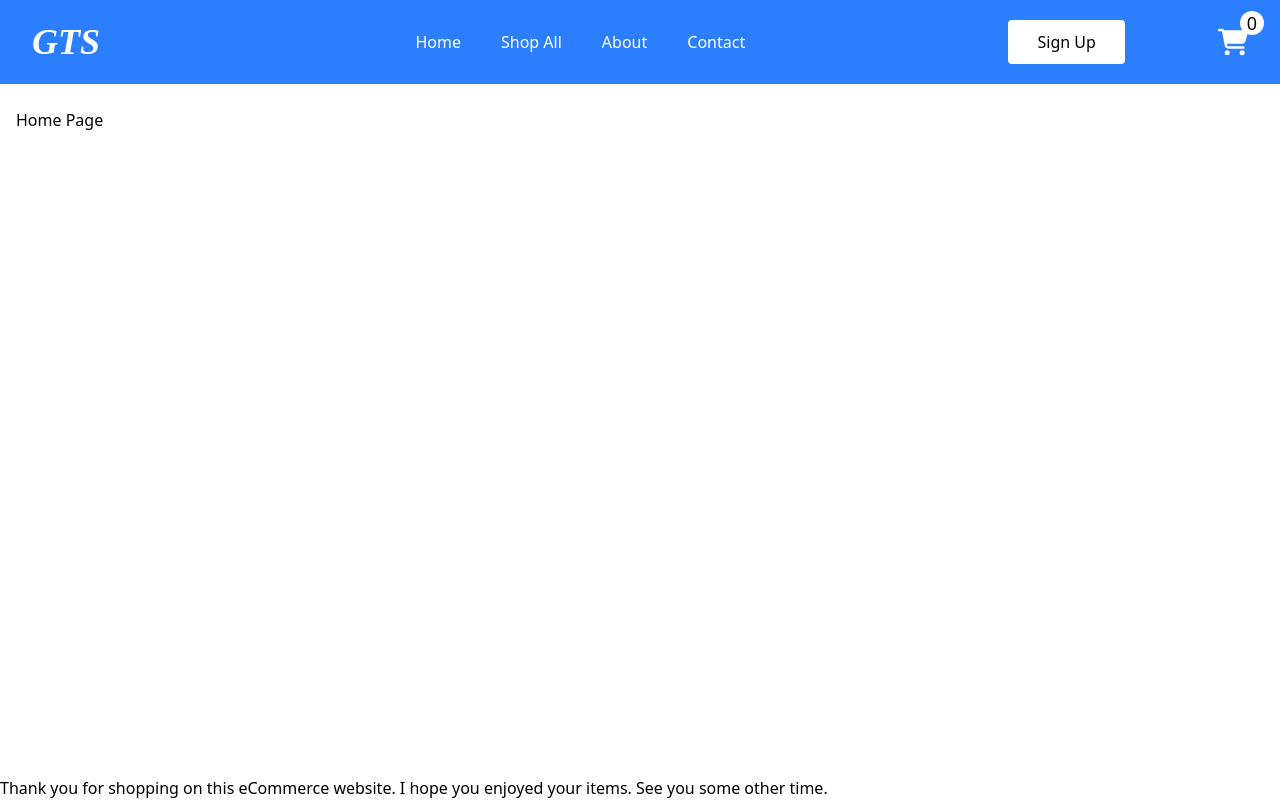
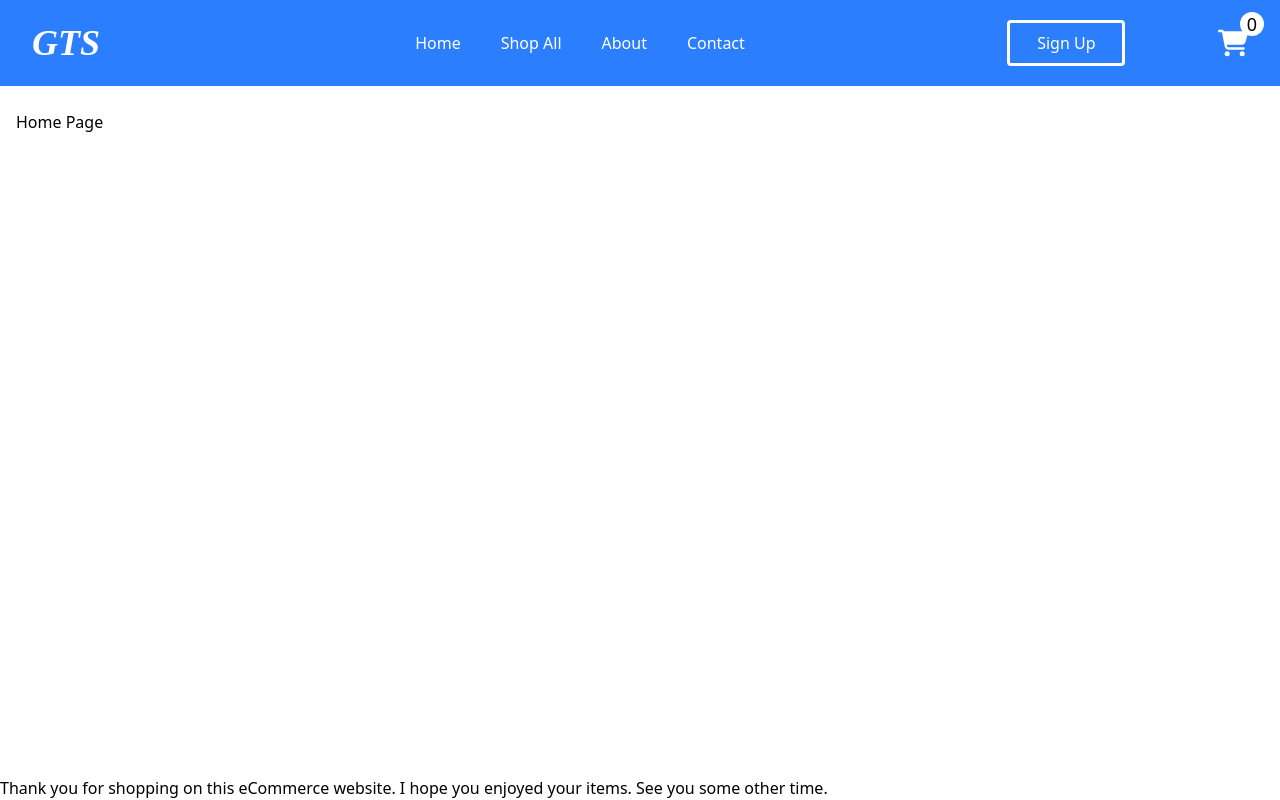
Before and after one commit to Sammytee98/eCommerce-app, a React (Vite) app: page / in a window 1280 px wide. Built offline with nearby package versions, Linux system fonts and the light colour scheme; no server answers.

Commit message:
Restyle the header sign up button

```diff
--- a/src/components/Button.jsx
+++ b/src/components/Button.jsx
@@ -1,6 +1,6 @@
 const Button = ({ children, dynamicStyle }) => {
   return (
-    <button className={`px-5 py-2.5 ${dynamicStyle} transition cursor-pointer`}>
+    <button className={`px-5 py-2 ${dynamicStyle} transition cursor-pointer`}>
       {children}
     </button>
   );
--- a/src/components/Header.jsx
+++ b/src/components/Header.jsx
@@ -29,7 +29,7 @@ const Header = () => {
           <Nav />
           <Button
             children="Sign Up"
-            dynamicStyle="w-32 bg-white text-black hover:bg-neutral-200 rounded-sm"
+            dynamicStyle="w-32 border-3 border-white text-white hover:bg-white hover:text-black  rounded-sm"
           />
         </nav>
 
@@ -58,18 +58,18 @@ const Header = () => {
       >
         <FaXmark
           onClick={handleMenuToggle}
-          className="text-3xl self-end border-2 hover:border-dotted hover:border-neutral-950 cursor-pointer transition hover:bg-neutral-100"
+          className="text-3xl self-end hover:border-2 hover:border-dotted hover:border-neutral-950 cursor-pointer transition hover:bg-neutral-100"
         />
         <nav aria-label="mobile-nav" className="w-full mt-5">
-          <Nav flexDirection="flex-col" />
-          <div className="flex flex-col space-y-2.5 mt-5 mx-auto max-w-1/2 ">
+          <Nav flexDirection="flex-col" handleMenuToggle={handleMenuToggle} />
+          <div className="flex flex-col space-y-2.5 mt-5 mx-auto max-w-2/3 ">
             <Button
               children="Log In"
               dynamicStyle="hover:text-blue-500 w-fit mx-auto"
             />
             <Button
               children="Sign Up"
-              dynamicStyle="bg-blue-500 text-white hover:bg-blue-700 rounded-sm"
+              dynamicStyle=" bg-blue-500 text-white hover:bg-blue-700 rounded-sm"
             />
           </div>
         </nav>
--- a/src/components/Nav.jsx
+++ b/src/components/Nav.jsx
@@ -1,8 +1,9 @@
 import { NavLink } from "react-router-dom";
 
-const Nav = ({ flexDirection }) => {
+const Nav = ({ flexDirection, handleMenuToggle }) => {
   return (
     <ul
+      onClick={handleMenuToggle}
       className={`w-full flex ${flexDirection} laptop:justify-center laptop:items-center list-none laptop:space-x-10`}
     >
       <li className=" max-laptop:py-2.5 max-laptop:border-b-2 max-laptop:border-b-neutral-400 ">
```
